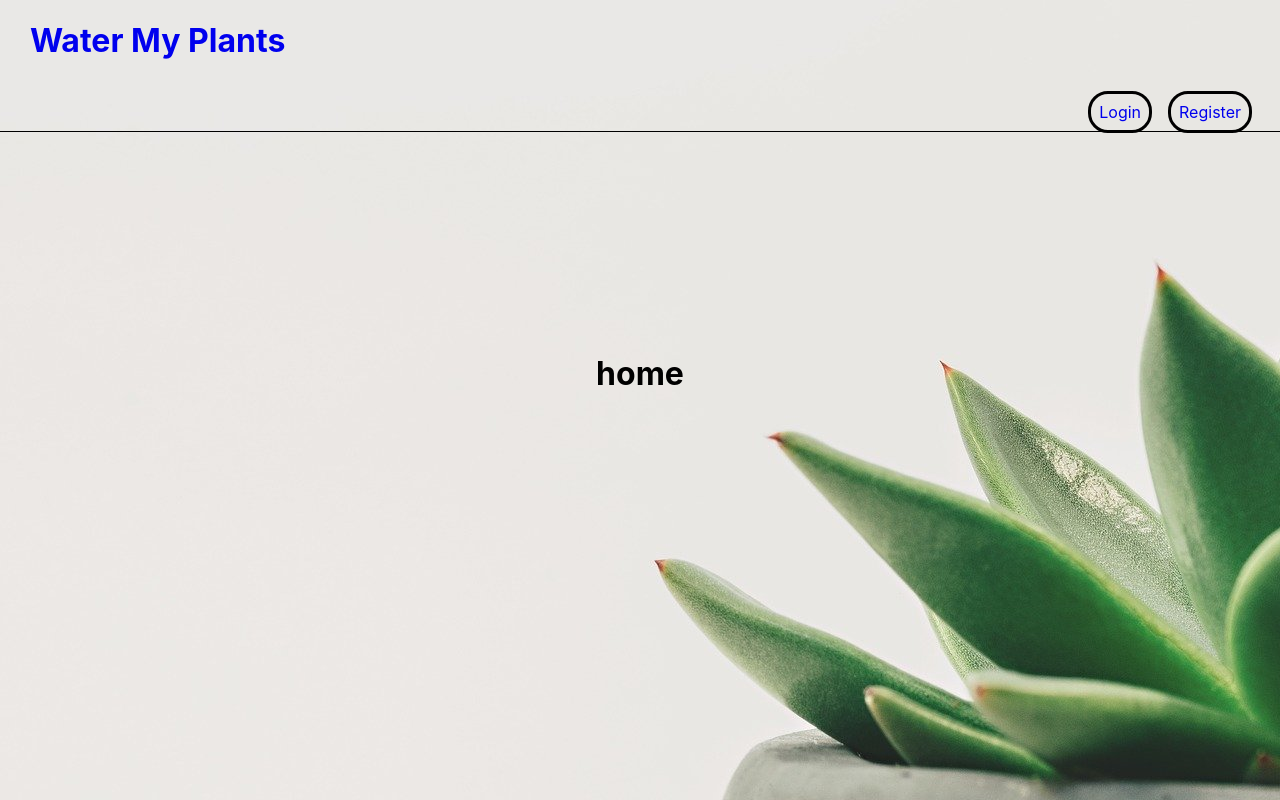
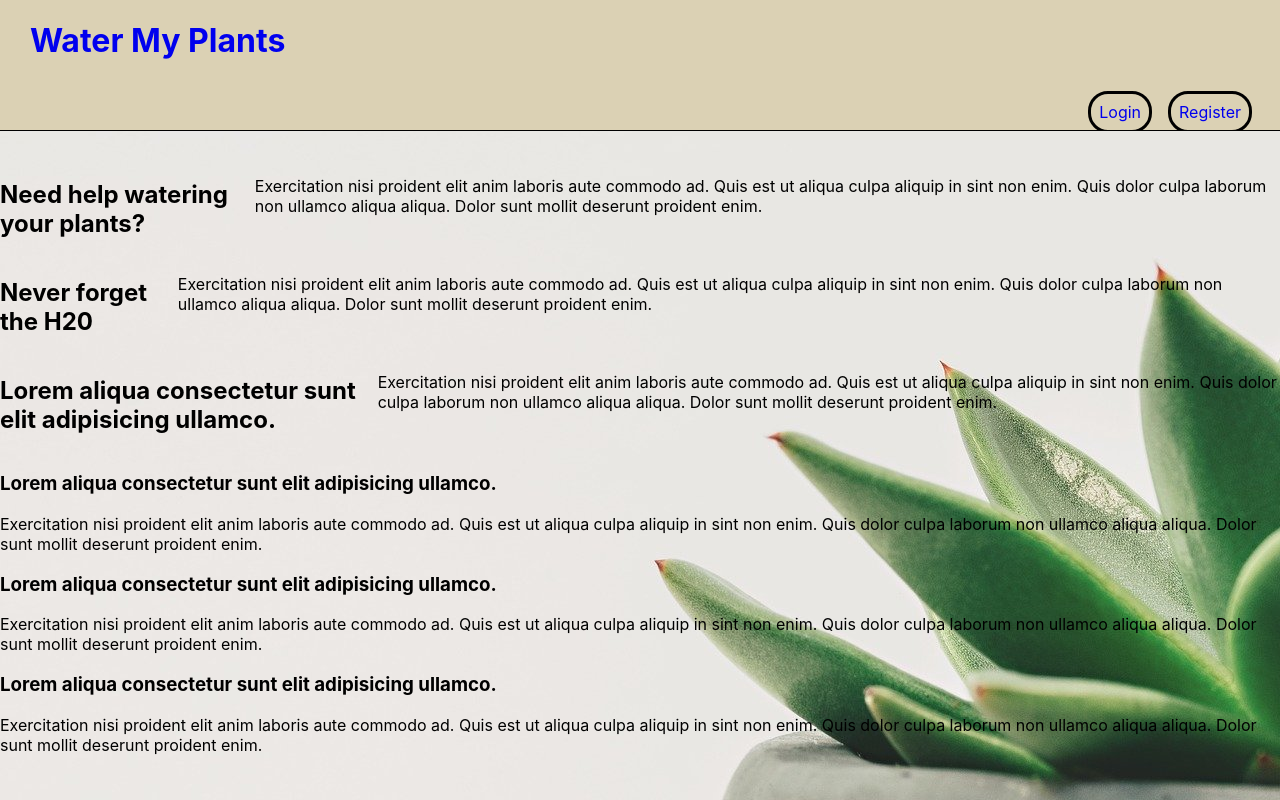
Before and after one commit to Water-my-plants-unit4/FrontEnd, a React (Create React App) app: page / in a window 1280 px wide. Built offline with nearby package versions, Linux system fonts and the light colour scheme.

Commit message:
done with css, im tired of counting pixels, working on axios calls

```diff
--- a/package.json
+++ b/package.json
@@ -6,6 +6,7 @@
     "@testing-library/jest-dom": "^5.16.3",
     "@testing-library/react": "^12.1.4",
     "@testing-library/user-event": "^13.5.0",
+    "axios": "^0.24.0",
     "react": "^18.0.0",
     "react-dom": "^18.0.0",
     "react-router-dom": "^6.3.0",
--- a/src/App.css
+++ b/src/App.css
@@ -10,11 +10,16 @@ a:hover{
 }
 
 .navbar{
-  position: static;
+  position: fixed;
   top: 0;
+  left:0;
+  right: 0;
+  z-index: 1000;
   width: 100%;
-  height: 110px;
+  height: 130px;
   border-bottom: solid 1px;
+  overflow: hidden;
+  background-color:rgb(219, 209, 180);
 }
 
 .navbar a{
@@ -43,15 +48,16 @@ a:hover{
 
 .outlet{
   position: relative;
-  bottom: 0;
-  margin-top: 200px;
+  margin-top: 160px;
   display: flex;
   justify-content: center;
 }
 
 .form{
+  position: relative;
   display: flex;
   flex-direction: column;
+  justify-content: center;
   width: 400px;
 
 }
@@ -76,3 +82,13 @@ a:hover{
 body{
   background: url(/src/assets/images/homepage.jpg) no-repeat center center fixed;
 }
+
+.home{
+  width: 100%;
+  display: flex;
+  flex-direction: column;
+  margin-left: 0;
+}
+.first, .second, .third{
+  display: flex;
+}
--- a/src/components/Home.js
+++ b/src/components/Home.js
@@ -1,11 +1,42 @@
 import React from 'react'
+import '../App.css';
+
 
 export default function Home() {
     return (
-        <div className='homepage'>
+        <div className='home'>
+            <div className='first'>
+                <h2>Need help watering your plants?
+                </h2>
+                <p>Exercitation nisi proident elit anim laboris aute commodo ad. Quis est ut aliqua culpa aliquip in sint non enim. Quis dolor culpa laborum non ullamco aliqua aliqua. Dolor sunt mollit deserunt proident enim.</p>
+            </div>
+            <div className='second'>
+                <h2>Never forget the H20
+                </h2>
+                <p>Exercitation nisi proident elit anim laboris aute commodo ad. Quis est ut aliqua culpa aliquip in sint non enim. Quis dolor culpa laborum non ullamco aliqua aliqua. Dolor sunt mollit deserunt proident enim.</p>
+            </div>
+            <div className='third'>
+                <h2>Lorem aliqua consectetur sunt elit adipisicing ullamco.
+                </h2>
+                <p>Exercitation nisi proident elit anim laboris aute commodo ad. Quis est ut aliqua culpa aliquip in sint non enim. Quis dolor culpa laborum non ullamco aliqua aliqua. Dolor sunt mollit deserunt proident enim.</p>
+            </div>
             <div>
-                <h1>home</h1>
+                <div>
+                    <h3>Lorem aliqua consectetur sunt elit adipisicing ullamco.
+                </h3>
+                <p>Exercitation nisi proident elit anim laboris aute commodo ad. Quis est ut aliqua culpa aliquip in sint non enim. Quis dolor culpa laborum non ullamco aliqua aliqua. Dolor sunt mollit deserunt proident enim.</p>
                 </div>
+                <div>
+                    <h3>Lorem aliqua consectetur sunt elit adipisicing ullamco.
+                </h3>
+                <p>Exercitation nisi proident elit anim laboris aute commodo ad. Quis est ut aliqua culpa aliquip in sint non enim. Quis dolor culpa laborum non ullamco aliqua aliqua. Dolor sunt mollit deserunt proident enim.</p>
+                </div>
+                <div>
+                    <h3>Lorem aliqua consectetur sunt elit adipisicing ullamco.
+                </h3>
+                <p>Exercitation nisi proident elit anim laboris aute commodo ad. Quis est ut aliqua culpa aliquip in sint non enim. Quis dolor culpa laborum non ullamco aliqua aliqua. Dolor sunt mollit deserunt proident enim.</p>
+                </div>
+            </div>
         </div>
     )
 
```
Also changed, not shown: 1 other file (tests, documents, lock files or other folders).
